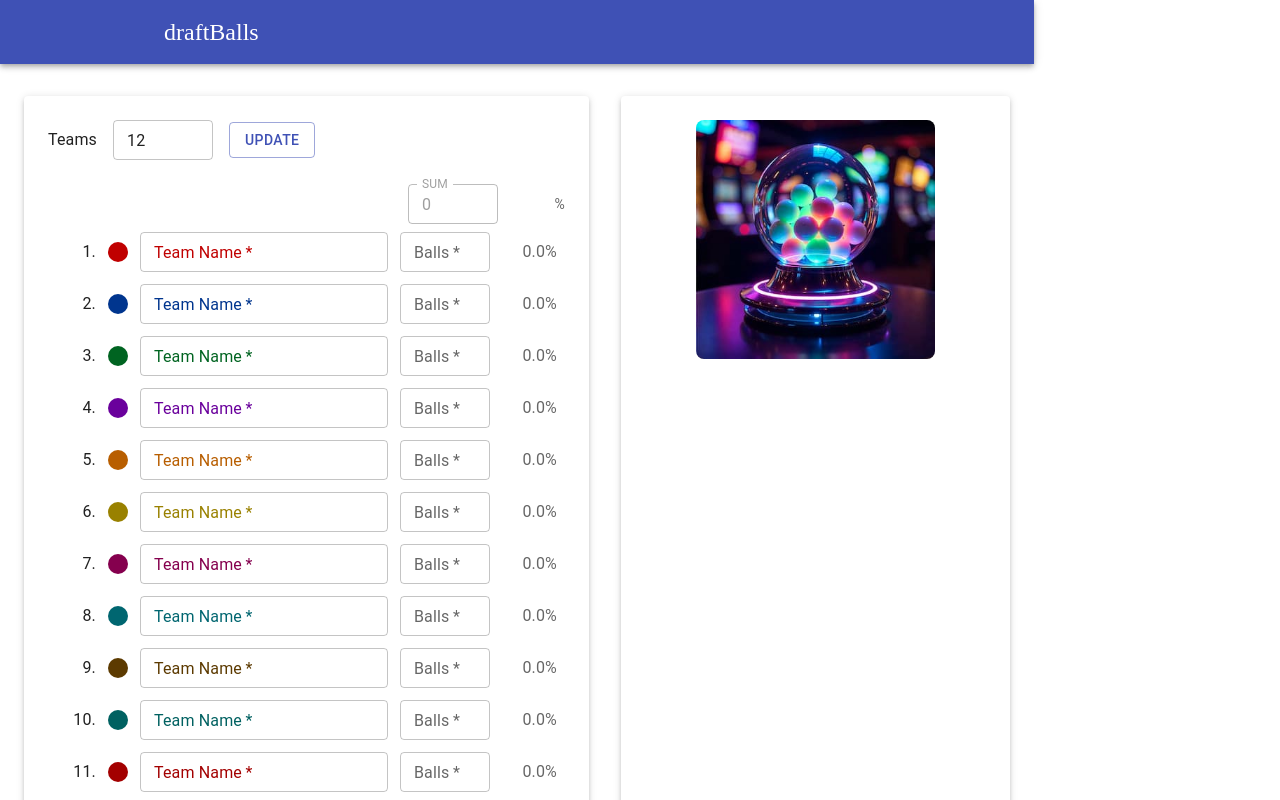
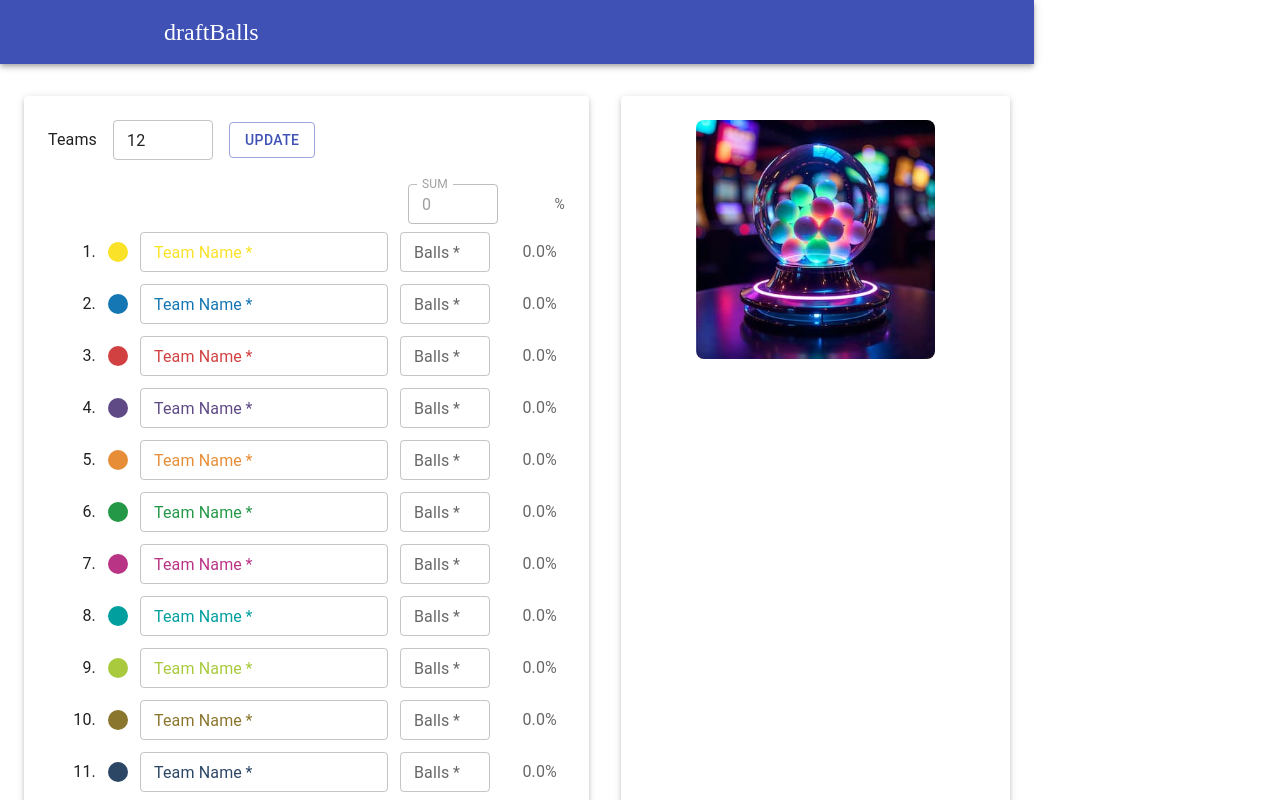
Before and after one commit to rudil24/draftballs, a React (Vite) app: page / in a window 1280 px wide. Shown: the top 800 px of the page. Built offline with nearby package versions, Linux system fonts and the light colour scheme; some icons are missing; a web font is replaced by a local one.

Commit message:
18 teams and new colors

```diff
--- a/src/App.jsx
+++ b/src/App.jsx
@@ -17,15 +17,26 @@ import TeamForm from './components/TeamForm';
 import HopperVisualizer from './components/HopperVisualizer';
 import ResultsDisplay from './components/ResultsDisplay';
 
-const colorPalette = [
-  { light: '#C00000', dark: '#FF5656' }, { light: '#00358E', dark: '#6A9FFF' },
-  { light: '#006421', dark: '#00E94F' }, { light: '#6A009C', dark: '#D07CFF' },
-  { light: '#B85E00', dark: '#FFA947' }, { light: '#998100', dark: '#FFF27D' },
-  { light: '#85004E', dark: '#FF74C8' }, { light: '#006670', dark: '#00F5FF' },
-  { light: '#5C3A00', dark: '#D4A86A' }, { light: '#006161', dark: '#00E2E2' },
-  { light: '#A30000', dark: '#FF8787' }, { light: '#260E69', dark: '#BAB1F3' },
-  { light: '#007C55', dark: '#00FFB2' }, { light: '#737373', dark: '#FFFFFF' },
-  { light: '#CF4B00', dark: '#FFB891' }, { light: '#3C4000', dark: '#DCE43D' },
+// NEW: Updated ballColorPalette with 18 colors and new property names
+const ballColorPalette = [
+    { lightmode: '#fae228', darkmode: '#fdf7a0', lightmodeAlttext: 'vivid yellow', darkmodeAlttext: 'pale yellow'},
+    { lightmode: '#1476b2', darkmode: '#94caea', lightmodeAlttext: 'vivid blue', darkmodeAlttext: 'pale blue'},
+    { lightmode: '#d14142', darkmode: '#f8b5b2', lightmodeAlttext: 'vivid red', darkmodeAlttext: 'pale red'},
+    { lightmode: '#5f4a86', darkmode: '#bca7d0', lightmodeAlttext: 'vivid violet', darkmodeAlttext: 'pale violet'},
+    { lightmode: '#e88d37', darkmode: '#ffcfa0', lightmodeAlttext: 'vivid orange', darkmodeAlttext: 'pale orange'},
+    { lightmode: '#249847', darkmode: '#a9d7a9', lightmodeAlttext: 'vivid green', darkmodeAlttext: 'pale green'},
+    { lightmode: '#ba3485', darkmode: '#e6a5d0', lightmodeAlttext: 'vivid magenta', darkmodeAlttext: 'pale magenta'},
+    { lightmode: '#029f9f', darkmode: '#96d3d2', lightmodeAlttext: 'vivid cyan', darkmodeAlttext: 'pale cyan'},
+    { lightmode: '#a9ca3d', darkmode: '#c8e89c', lightmodeAlttext: 'vivid lime', darkmodeAlttext: 'pale lime'},
+    { lightmode: '#8a762c', darkmode: '#bfab6d', lightmodeAlttext: 'dark yellow', darkmodeAlttext: 'muted yellow'},
+    { lightmode: '#2c4766', darkmode: '#607697', lightmodeAlttext: 'dark blue', darkmodeAlttext: 'muted blue'},
+    { lightmode: '#7d292b', darkmode: '#b27d7a', lightmodeAlttext: 'dark red', darkmodeAlttext: 'muted red'},
+    { lightmode: '#473a60', darkmode: '#827492', lightmodeAlttext: 'dark violet', darkmodeAlttext: 'muted violet'},
+    { lightmode: '#885332', darkmode: '#bc906b', lightmodeAlttext: 'dark orange', darkmodeAlttext: 'muted orange'},
+    { lightmode: '#2c5e39', darkmode: '#759676', lightmodeAlttext: 'dark green', darkmodeAlttext: 'muted green'},
+    { lightmode: '#68274d', darkmode: '#9e728b', lightmodeAlttext: 'dark magenta', darkmodeAlttext: 'muted magenta'},
+    { lightmode: '#195d65', darkmode: '#5a8c8b', lightmodeAlttext: 'dark cyan', darkmodeAlttext: 'muted cyan'},
+    { lightmode: '#617030', darkmode: '#95a271', lightmodeAlttext: 'dark lime', darkmodeAlttext: 'muted lime'},
 ];
 
 function App() {
@@ -33,31 +44,14 @@ function App() {
   const mode = prefersDarkMode ? 'dark' : 'light';
 
   const theme = useMemo(() => createTheme({
-    breakpoints: {
-      values: { xs: 0, sm: 600, tablet: 750, md: 900, lg: 1200, xl: 1920 },
-    },
-    palette: {
-      mode,
-      primary: { main: indigo[500] },
-    },
+    breakpoints: { values: { xs: 0, sm: 600, tablet: 750, md: 900, lg: 1200, xl: 1920 } },
+    palette: { mode, primary: { main: indigo[500] } },
     typography: {
       fontFamily: '"Roboto", "Helvetica", "Arial", sans-serif',
-      h4: {
-        fontSize: '1.6rem',
-        '@media (min-width:750px)': { fontSize: '2.125rem' },
-      },
-      h6: {
-        fontSize: '1.1rem',
-        '@media (min-width:750px)': { fontSize: '1.25rem' },
-      },
-      body1: {
-        fontSize: '0.9rem',
-        '@media (min-width:750px)': { fontSize: '1rem' },
-      },
-      body2: {
-        fontSize: '0.8rem',
-        '@media (min-width:750px)': { fontSize: '0.875rem' },
-      },
+      h4: { fontSize: '1.6rem', '@media (min-width:750px)': { fontSize: '2.125rem' } },
+      h6: { fontSize: '1.1rem', '@media (min-width:750px)': { fontSize: '1.25rem' } },
+      body1: { fontSize: '0.9rem', '@media (min-width:750px)': { fontSize: '1rem' } },
+      body2: { fontSize: '0.8rem', '@media (min-width:750px)': { fontSize: '0.875rem' } },
     },
     components: {
       MuiTextField: {
@@ -86,10 +80,7 @@ function App() {
     localStorage.setItem('draftballs_revealedPicks', JSON.stringify(Array.from(revealedPicks)));
   }, [numTeams, teamsData, pickResults, timestamp, revealedPicks]);
 
-  const handleRevealPick = (pickNumber) => {
-    setRevealedPicks(prev => new Set(prev).add(pickNumber));
-  };
-
+  const handleRevealPick = (pickNumber) => { setRevealedPicks(prev => new Set(prev).add(pickNumber)); };
   const handleRunLottery = (finalTeamsData) => {
     setTeamsData(finalTeamsData);
     setRevealedPicks(new Set());
@@ -116,7 +107,6 @@ function App() {
     setTimestamp(new Date().toLocaleString());
     setLotteryStatus('results_ready');
   };
-
   const handleReset = () => {
     setTeamsData([]);
     setPickResults([]);
@@ -139,52 +129,15 @@ function App() {
         <Container component="main" maxWidth="xl" sx={{ my: { xs: 2, sm: 4 }, flexGrow: 1, display: 'flex' }}>
           <Grid container spacing={{ xs: 2, sm: 4 }} sx={{ flexGrow: 1 }}>
             <Grid item xs={12} tablet={6} sx={{ display: 'flex', flexDirection: 'column' }}>
-              <Paper
-                elevation={3}
-                sx={{
-                  p: { xs: 2, sm: 3 },
-                  width: '100%',
-                  display: 'flex',
-                  flexDirection: 'column',
-                  flexGrow: 1,
-                  maxHeight: { xs: '75vh', tablet: 'none' },
-                }}
-              >
+              <Paper elevation={3} sx={{ p: { xs: 2, sm: 3 }, width: '100%', display: 'flex', flexDirection: 'column', flexGrow: 1, maxHeight: { xs: '75vh', tablet: 'none' } }}>
                 <Settings numTeams={numTeams} onNumTeamsChange={(v) => setNumTeams(Number(v))} disabled={isLocked} />
-                <TeamForm
-                  key={numTeams}
-                  numTeams={numTeams}
-                  initialTeamsData={teamsData}
-                  colorPalette={colorPalette}
-                  mode={mode}
-                  onRunLottery={handleRunLottery}
-                  onClear={handleReset}
-                  disabled={isLocked}
-                />
+                <TeamForm key={numTeams} numTeams={numTeams} initialTeamsData={teamsData} colorPalette={ballColorPalette} mode={mode} onRunLottery={handleRunLottery} onClear={handleReset} disabled={isLocked} />
               </Paper>
             </Grid>
             <Grid item xs={12} tablet={6} sx={{ display: 'flex', flexDirection: 'column' }}>
-              <Paper
-                elevation={3}
-                sx={{
-                  p: { xs: 2, sm: 3 },
-                  width: '100%',
-                  display: 'flex',
-                  flexDirection: 'column',
-                  flexGrow: 1,
-                  maxHeight: { xs: '75vh', tablet: 'none' },
-                }}
-              >
+              <Paper elevation={3} sx={{ p: { xs: 2, sm: 3 }, width: '100%', display: 'flex', flexDirection: 'column', flexGrow: 1, maxHeight: { xs: '75vh', tablet: 'none' } }}>
                 <HopperVisualizer />
-                {lotteryStatus === 'results_ready' && (
-                  <ResultsDisplay
-                    pickResults={pickResults}
-                    teamsData={teamsData}
-                    timestamp={timestamp}
-                    revealedPicks={revealedPicks}
-                    onRevealPick={handleRevealPick}
-                  />
-                )}
+                {lotteryStatus === 'results_ready' && ( <ResultsDisplay pickResults={pickResults} teamsData={teamsData} timestamp={timestamp} revealedPicks={revealedPicks} onRevealPick={handleRevealPick} /> )}
               </Paper>
             </Grid>
           </Grid>
--- a/src/components/Pick.jsx
+++ b/src/components/Pick.jsx
@@ -1,5 +1,5 @@
 import React from 'react';
-import { Button, Paper, Typography, Box } from '@mui/material';
+import { Button, Paper, Typography, Box, Tooltip } from '@mui/material';
 
 function Pick({ pick, team, isRevealed, onReveal }) {
   if (!isRevealed) {
@@ -15,8 +15,7 @@ function Pick({ pick, team, isRevealed, onReveal }) {
     );
   }
 
-  // If the team color is black, use white for the text.
-  const textColor = team.color === 'black' ? '#FFFFFF' : team.color;
+  const textColor = team.color === '#FFFFFF' ? '#000000' : team.color;
 
   return (
     <Paper
@@ -26,19 +25,24 @@ function Pick({ pick, team, isRevealed, onReveal }) {
       <Typography variant="body1" sx={{ width: '3em', color: 'text.secondary' }}>
         #{pick.pickNumber}
       </Typography>
+
+      {/* UPDATED: Wrapped the Box in a Tooltip */}
+      <Tooltip title={team.alttext || ''} placement="top" arrow>
         <Box
           sx={{
-          width: 20,
-          height: 20,
+            width: '1.25rem',
+            height: '1.25rem',
             borderRadius: '50%',
             backgroundColor: team.color,
-          // border: '1px solid grey', //removed for more matte finish (& matches TeamInputRow style)
             flexShrink: 0
           }}
         />
+      </Tooltip>
+
       <Typography variant="body1" sx={{ fontWeight: 'bold', color: textColor, flexGrow: 1 }}>
         {team.teamName}
       </Typography>
+
       <Typography variant="body2" color="text.secondary">
         ({team.teamBalls} balls)
       </Typography>
--- a/src/components/Settings.jsx
+++ b/src/components/Settings.jsx
@@ -15,7 +15,7 @@ function Settings({ numTeams, onNumTeamsChange, disabled }) {
         value={localNumTeams}
         onChange={(e) => setLocalNumTeams(e.target.value)}
         disabled={disabled}
-        inputProps={{ min: 1, max: 16, step: 1 }}
+        inputProps={{ min: 1, max: 18, step: 1 }} // UPDATED: max is now 18
         size="small"
       />
       <Button variant="outlined" onClick={() => onNumTeamsChange(localNumTeams)} disabled={disabled}>
--- a/src/components/TeamForm.jsx
+++ b/src/components/TeamForm.jsx
@@ -7,24 +7,8 @@ import PlayCircleFilledWhiteIcon from '@mui/icons-material/PlayCircleFilledWhite
 const FormHeader = ({ totalBalls }) => (
   <Box display="flex" alignItems="center" sx={{ pl: 'calc(3em + 20px + 28px)', flexShrink: 0 }}>
     <Box sx={{ flexGrow: 1 }} />
-    <TextField
-      label="SUM"
-      value={totalBalls}
-      disabled
-      variant="outlined"
-      size="small"
-      sx={{ width: '5.625rem', mr: 1.5 }}
-    />
-    <Typography
-      variant="body2"
-      sx={{
-        width: '3.4375rem',
-        textAlign: 'right',
-        color: 'text.secondary'
-      }}
-    >
-      %
-    </Typography>
+    <TextField label="SUM" value={totalBalls} disabled variant="outlined" size="small" sx={{ width: '5.625rem', mr: 1.5 }} />
+    <Typography variant="body2" sx={{ width: '3.4375rem', textAlign: 'right', color: 'text.secondary' }}>%</Typography>
   </Box>
 );
 
@@ -34,11 +18,14 @@ function TeamForm({ numTeams, initialTeamsData, colorPalette, mode, onRunLottery
   useEffect(() => {
     const newTeams = Array.from({ length: numTeams }, (_, i) => {
       const existingTeam = initialTeamsData.find(t => t.teamId === i + 1);
+      const colorData = colorPalette[i % colorPalette.length];
       return {
         teamId: i + 1,
         teamName: existingTeam?.teamName || '',
         teamBalls: existingTeam?.teamBalls || '',
-        color: colorPalette[i % colorPalette.length][mode],
+        // UPDATED: Access new properties based on mode
+        color: colorData[mode + 'mode'],
+        alttext: colorData[mode + 'modeAlttext'],
       };
     });
     setLocalTeams(newTeams);
@@ -62,13 +49,7 @@ function TeamForm({ numTeams, initialTeamsData, colorPalette, mode, onRunLottery
   return (
     <Box component="form" onSubmit={handleSubmit} sx={{ display: 'flex', flexDirection: 'column', flexGrow: 1, minHeight: 0 }}>
       <FormHeader totalBalls={totalBalls} />
-
-      <Box sx={{
-          mt: 1,
-          pr: { xs: 0.5, sm: 1 },
-          overflowY: 'auto',
-          flexGrow: { xs: 1, tablet: 0 },
-        }}>
+      <Box sx={{ mt: 1, pr: { xs: 0.5, sm: 1 }, overflowY: 'auto', flexGrow: { xs: 1, tablet: 0 } }}>
         <Stack spacing={1.5}>
           {localTeams.map(team => {
             const percentage = totalBalls > 0 ? (Number(team.teamBalls || 0) / totalBalls) * 100 : 0;
@@ -76,26 +57,9 @@ function TeamForm({ numTeams, initialTeamsData, colorPalette, mode, onRunLottery
           })}
         </Stack>
       </Box>
-
       <Box display="flex" justifyContent="space-between" mt={3} sx={{ flexShrink: 0 }}>
-        <Button
-          variant="outlined"
-          color="error"
-          startIcon={<DeleteIcon />}
-          onClick={onClear}
-        >
-          Clear
-        </Button>
-        <Button
-          type="submit"
-          variant="contained"
-          color="primary"
-          size="large"
-          startIcon={<PlayCircleFilledWhiteIcon />}
-          disabled={disabled}
-        >
-          GO!
-        </Button>
+        <Button variant="outlined" color="error" startIcon={<DeleteIcon />} onClick={onClear}>Clear</Button>
+        <Button type="submit" variant="contained" color="primary" size="large" startIcon={<PlayCircleFilledWhiteIcon />} disabled={disabled}>GO!</Button>
       </Box>
     </Box>
   );
--- a/src/components/TeamInputRow.jsx
+++ b/src/components/TeamInputRow.jsx
@@ -1,23 +1,17 @@
 import React from 'react';
-import { TextField, Box, Typography } from '@mui/material';
+import { TextField, Box, Typography, Tooltip } from '@mui/material';
 
 function TeamInputRow({ team, onTeamChange, percentage, disabled }) {
   const textColor = team.color === '#FFFFFF' ? '#000000' : team.color;
 
   return (
     <Box display="flex" alignItems="center" gap={1.5}>
-      <Typography
-        variant="body2"
-        sx={{
-          width: '3em',
-          textAlign: 'right',
-          flexShrink: 0,
-          fontSize: { xs: '0.8rem', sm: '0.9rem', tablet: '1rem' }
-        }}
-      >
+      <Typography variant="body2" sx={{ width: '3em', textAlign: 'right', flexShrink: 0, fontSize: { xs: '0.8rem', sm: '0.9rem', tablet: '1rem' } }}>
         {team.teamId}.
       </Typography>
 
+      {/* UPDATED: Wrapped the Box in a Tooltip */}
+      <Tooltip title={team.alttext || ''} placement="top" arrow>
         <Box
           sx={{
             width: '1.25rem',
@@ -27,6 +21,7 @@ function TeamInputRow({ team, onTeamChange, percentage, disabled }) {
             backgroundColor: team.color,
           }}
         />
+      </Tooltip>
 
       <Box sx={{ flexGrow: 1 }}>
         <TextField
@@ -38,9 +33,7 @@ function TeamInputRow({ team, onTeamChange, percentage, disabled }) {
           disabled={disabled}
           variant="outlined"
           size="small"
-          InputLabelProps={{
-            style: { color: textColor },
-          }}
+          InputLabelProps={{ style: { color: textColor } }}
         />
       </Box>
 
```
Lines whose indentation alone changed are shown as unchanged.
